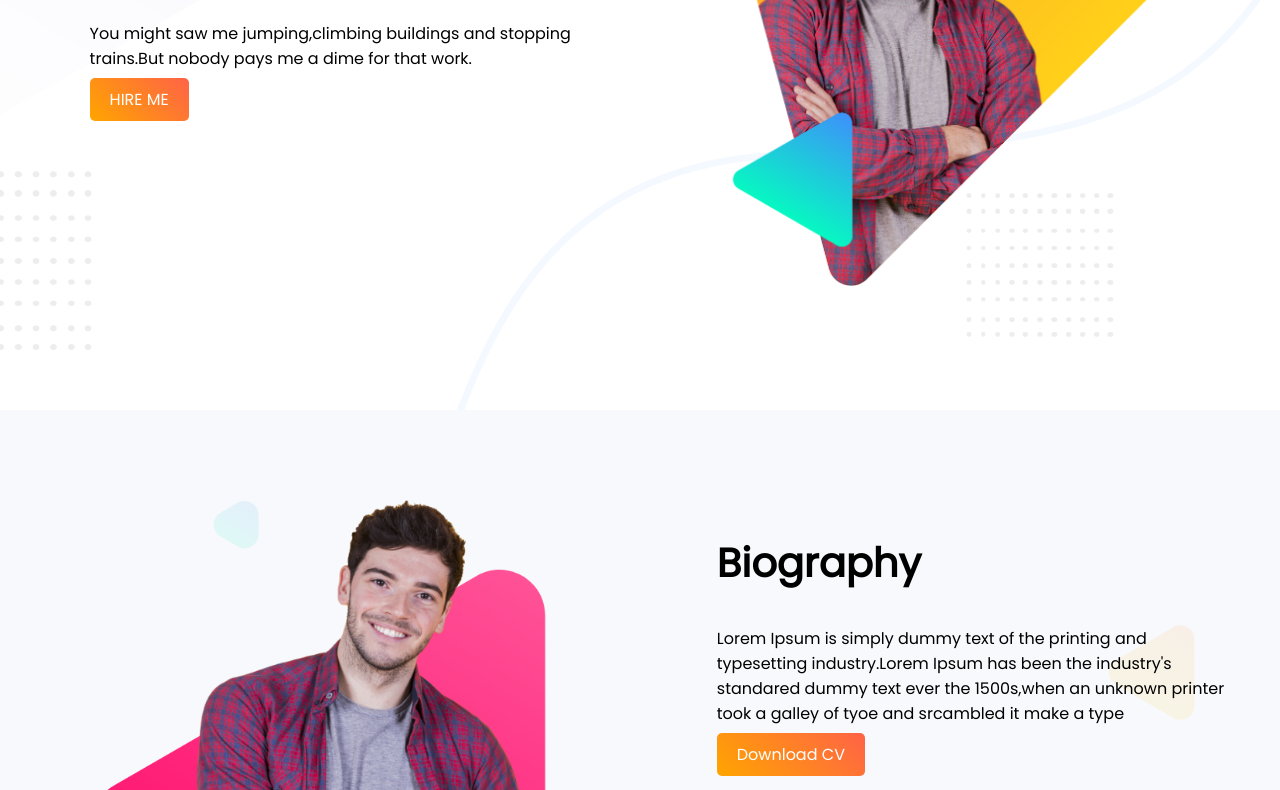
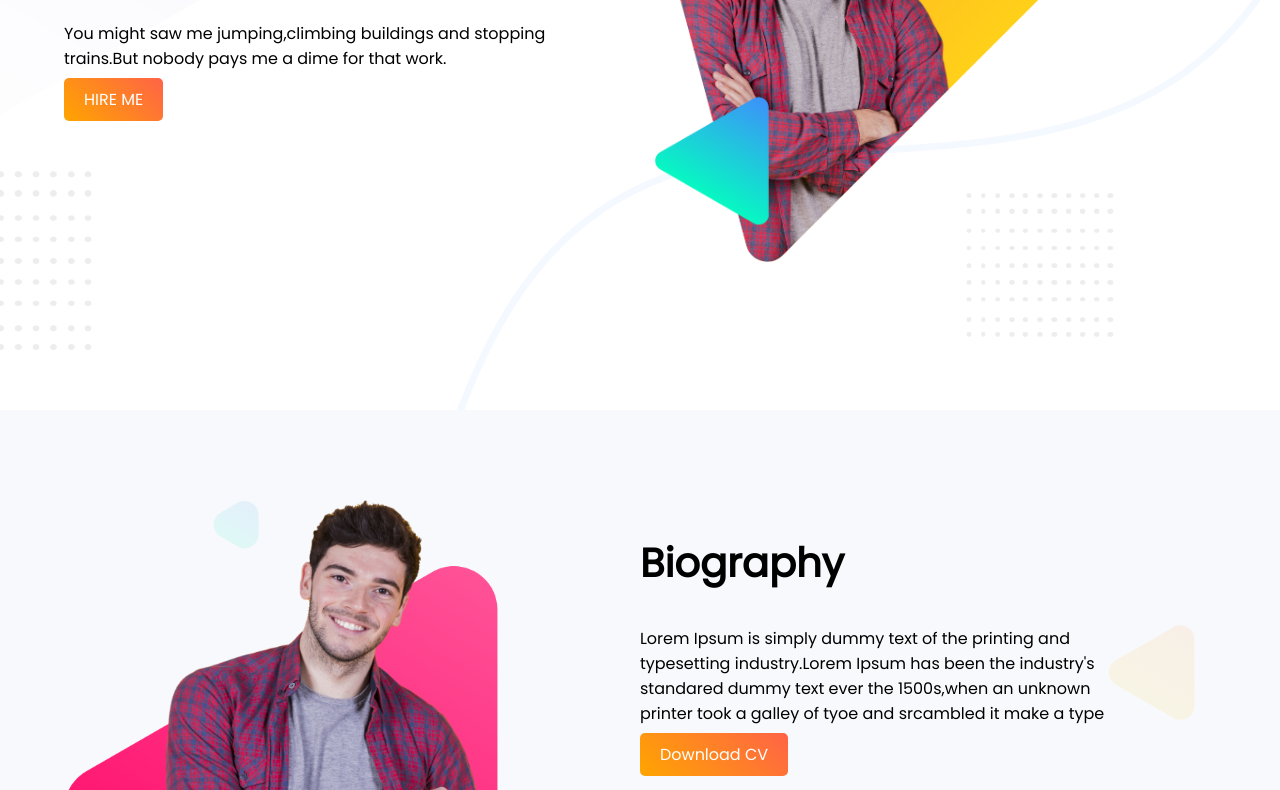
Before and after one commit to Golammujtoba/My-ever-personal-website, a plain HTML site: page personal-website.html in a window 1280 px wide. Shown: the part 290-1080 px from the top of the page. Drawn offline with Linux system fonts and the light colour scheme.

Commit message:
Update style.css

```diff
--- a/style.css
+++ b/style.css
@@ -11,8 +11,8 @@ h1{
     height: 700px;
 }
 .half-width{
-    width: 40%;
-    margin-left: 5%;
+    width: 38%;
+    margin-left: 3%;
     margin-top: 5%;
     padding-left: 2%;
     padding: 2%;
```
